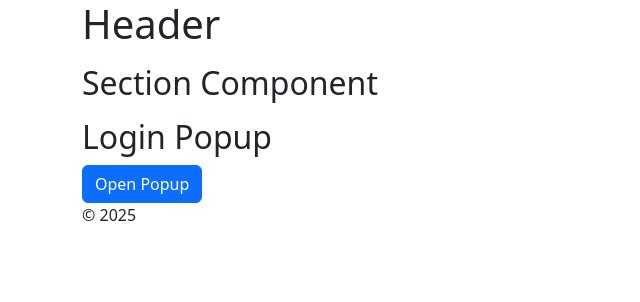
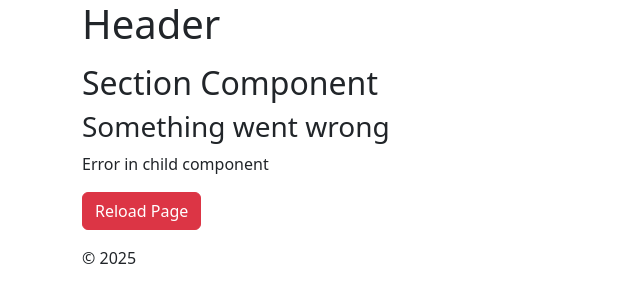
Before and after one commit to avimalhotra/reactapp, a React (Vite) app: page / in a window 1280 px wide. Shown: the top 302 px of the page, without its empty margins (0-640 px from the left). Built offline with nearby package versions, Linux system fonts and the light colour scheme.

Commit message:
Error boundaries

```diff
--- a/src/Child.jsx
+++ b/src/Child.jsx
@@ -1,14 +1,14 @@
-import { memo } from "react";
 
-const Child=memo(function({pi}){
-     console.log("re rendered");
+const Child=()=>{
+     // const  counter=0;
      return (
           <>
                <h3>Child Component</h3>
-               <p>PI: {pi}</p>
-               {/* <p>Counter: {x}</p> */}
+               <p>Paragraph in child component</p>
+               <p>Counter: {counter}</p>
+
           </>
      )
-});
+};
 
 export default Child;
--- /dev/null
+++ b/src/ErrorBoundary.jsx
@@ -0,0 +1,37 @@
+import React from "react";
+
+class ErrorBoundary extends React.Component{
+     constructor(props){
+          super(props);
+          this.state={hasError:false}
+     }
+
+     static getDerivedStateFromError(){
+          return { hasError:true}
+     }
+
+
+     componentDidCatch(error, info) {
+          console.error("Error caught by Error Boundary:", error);
+          console.info("Component stack:", info);
+     }
+
+
+
+    render(){
+          if(this.state.hasError){
+               return (
+                    <>
+                    <h3>Something went wrong</h3>
+                    <p>Error in child component</p>
+                    <button className="btn btn-danger" onClick={() => location.reload()}>Reload Page</button>
+                    </>
+               )
+           }
+          return this.props.children;
+    }
+
+
+}
+
+export default ErrorBoundary;
--- a/src/Section.jsx
+++ b/src/Section.jsx
@@ -1,12 +1,16 @@
+import { useState } from "react";
 import Child from "./Child";
-import { useState } from "react";
+import ErrorBoundary from "./ErrorBoundary";
 
 function Section(){
-
 
   return (
      <section className="my-3">
       <h2>Section Component </h2>
+
+      <ErrorBoundary>
+          <Child />
+      </ErrorBoundary>
 
      </section>
 
--- a/src/main.jsx
+++ b/src/main.jsx
@@ -15,7 +15,7 @@ root.render(
 
     <Section />
 
-    <LoginPopup />
+    {/* <LoginPopup /> */}
 
     <Footer />
 
```
